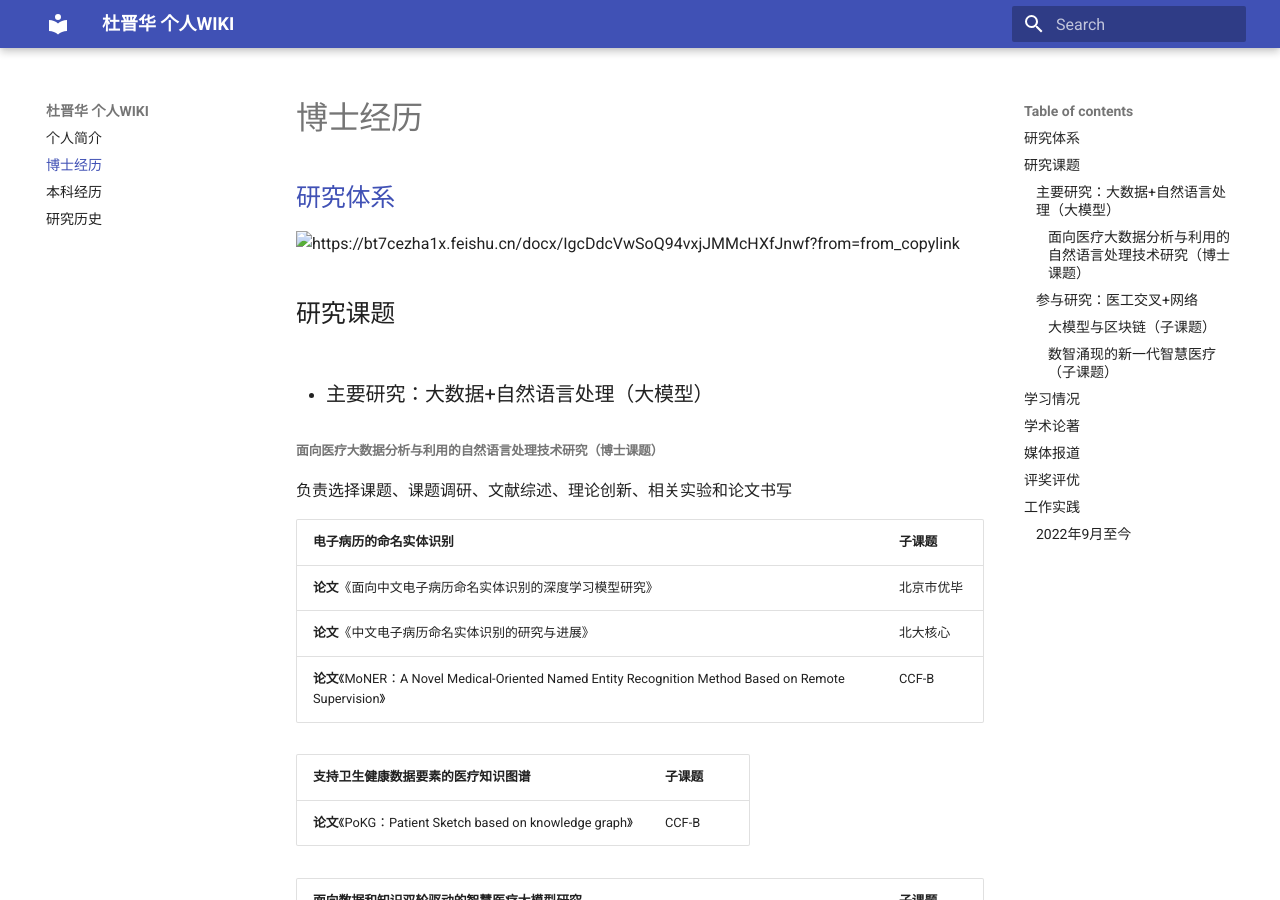
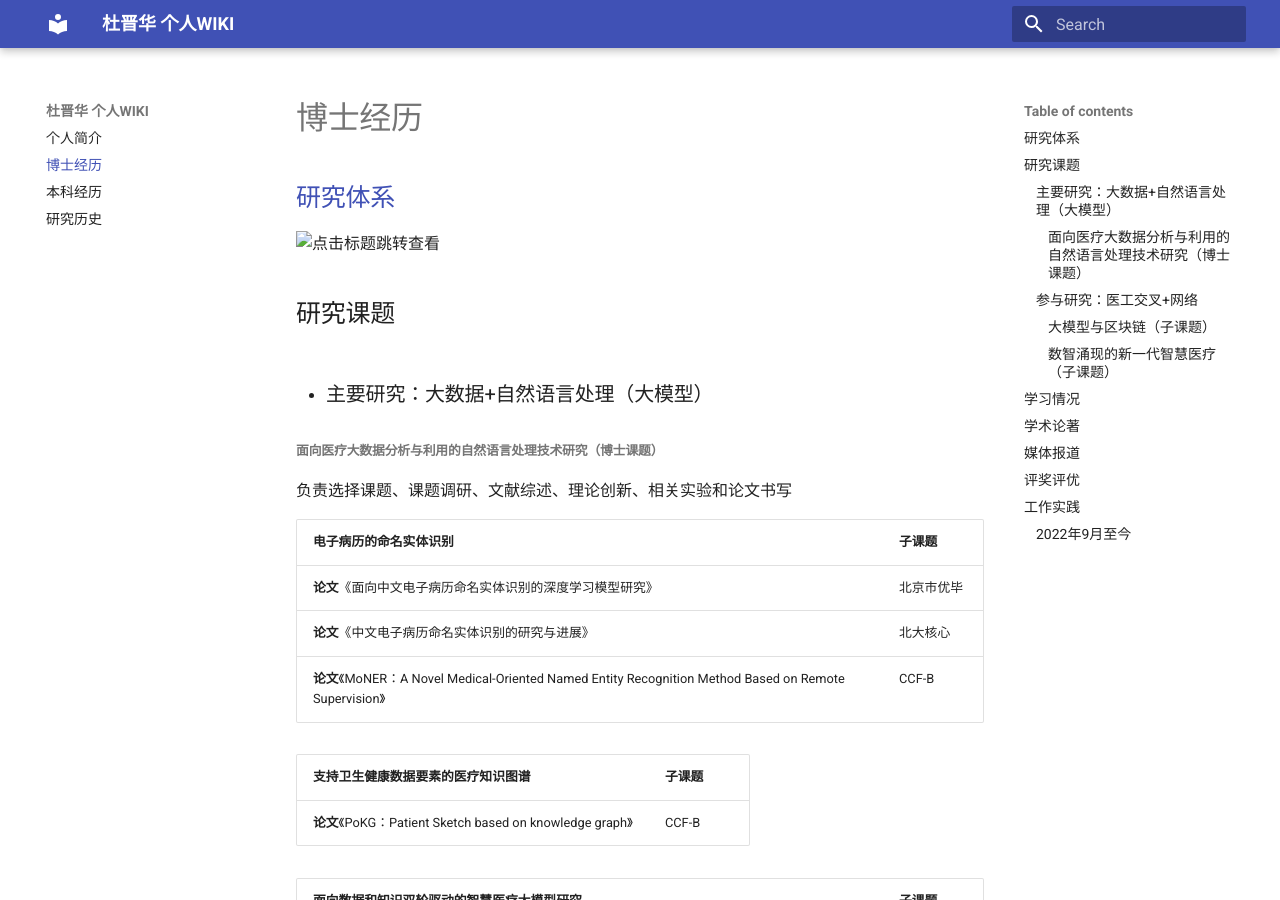
Before and after one commit to dujh22/Dujinhua_wiki, an MkDocs documentation site: the page built from docs/postgraduate_experience.md, in a window 1280 px wide and 900 px high. Built offline with MkDocs 1.6.1 and Material for MkDocs 9.7.7, drawn with Linux system fonts in a browser that asks for light colours.

Commit message:
2024022303

```diff
--- a/docs/postgraduate_experience.md
+++ b/docs/postgraduate_experience.md
@@ -1,6 +1,6 @@
 ## [研究体系](https://bt7cezha1x.feishu.cn/docx/IgcDdcVwSoQ94vxjJMMcHXfJnwf?from=from_copylink)
 
-<img src="images/研究体系.jpg" alt="https://bt7cezha1x.feishu.cn/docx/IgcDdcVwSoQ94vxjJMMcHXfJnwf?from=from_copylink"  />
+<img src="images/研究体系.jpg" alt="点击标题跳转查看"  />
 
 ## 研究课题
 
```
Also changed, not shown: docs/images/研究体系.jpg.
